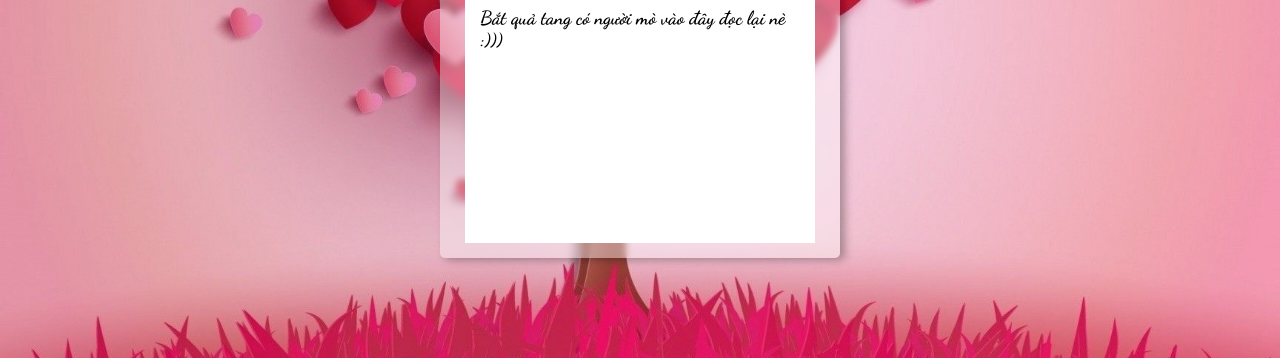
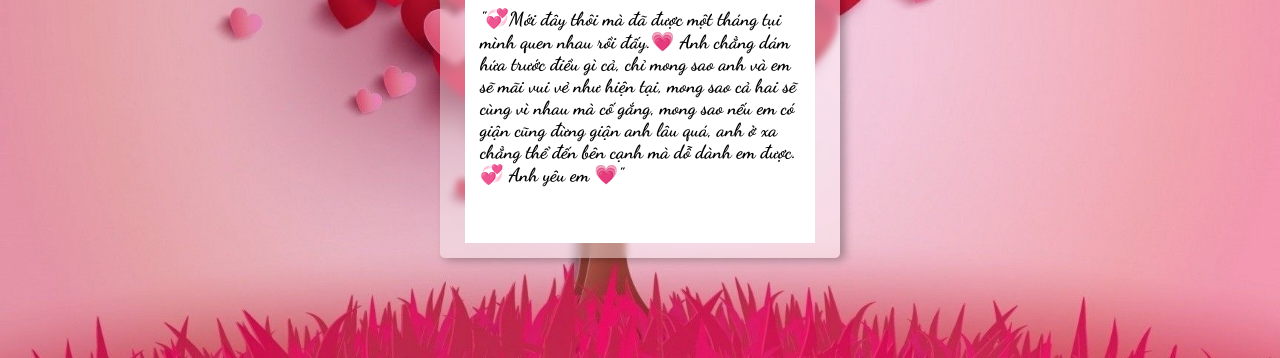
Before and after one commit to tvtra/1-month-anniversary, a plain HTML site: page index.html in a window 1280 px wide. Both pictures are taken after a click on the button "Nhấn vào đây đi bé iu 💗". Shown: the part 442-800 px from the top of the page. Drawn offline with Linux system fonts and the light colour scheme.

Commit message:
Update index.html

```diff
--- a/index.html
+++ b/index.html
@@ -34,11 +34,11 @@
       <div class="content">
         <i class="fa-solid fa-xmark"></i>
         <h1>Gửi Bé Hằng!</h1>
-<!--         <p>
+         <p>
           "💞Mới đây thôi mà đã được một tháng tụi mình quen nhau rồi đấy.💗 Anh chẳng dám hứa trước điều gì cả, chỉ mong sao anh và em sẽ mãi vui vẻ như hiện tại, mong sao cả hai sẽ cùng vì nhau mà cố gắng, mong sao nếu em có giận cũng đừng giận anh lâu quá, anh ở xa chẳng thể đến bên cạnh mà dỗ dành em được. 💞
           Anh yêu em 💗"
-        </p> -->
-        <p>Bắt quả tang có người mò vào đây đọc lại nè :)))</p>
+        </p>
+<!--         <p>Bắt quả tang có người mò vào đây đọc lại nè :)))</p> -->
       </div>
     </div>
   </body>
```
